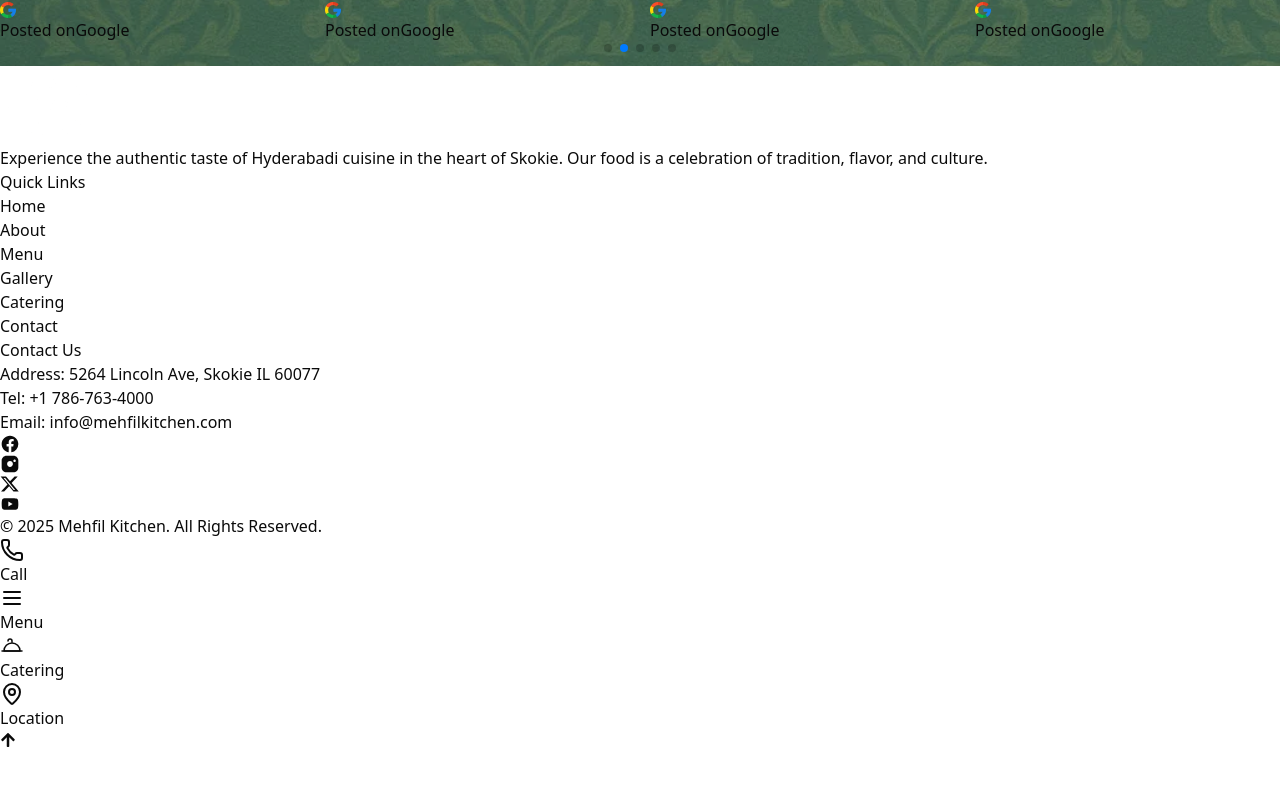
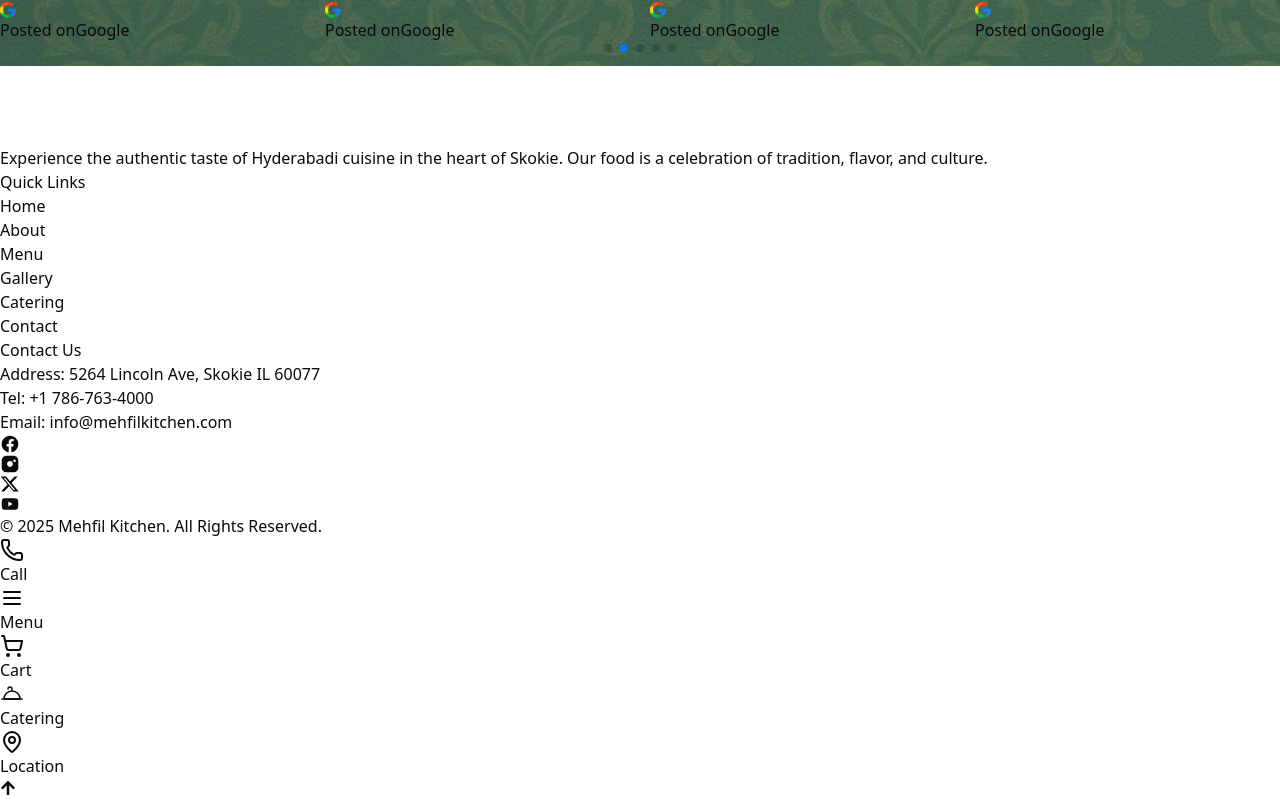
Before and after one commit to MohammedSarfaraz-droid/Mehfil-Kitchen, a Next.js app: page / in a window 1280 px wide. Shown: the part 2252-3054 px from the top of the page. Before the commit the page ends 3006 px from the top, so only its background shows below. Built offline with nearby package versions, Linux system fonts and the light colour scheme.

Commit message:
added cart option in bottommenu cart page layout slightly updated

```diff
--- a/src/components/BottomMenu.tsx
+++ b/src/components/BottomMenu.tsx
@@ -1,6 +1,8 @@
+"use client";
 import React from 'react'
-import { Phone, MapPin, Menu } from 'lucide-react'
+import { Phone, MapPin, Menu} from 'lucide-react'
 import Link from 'next/link'
+import CartIcon from './CartIcon'
 
 export const BottomMenu = () => {
   return (
@@ -13,20 +15,21 @@ export const BottomMenu = () => {
       </a>
 
       {/* Menu */}
-      <Link
-        href="/menu"
-        className="flex flex-col items-center text-xs"
-      >
+      <Link href="/menu" className="flex flex-col items-center text-xs">
         <Menu className="w-6 h-6 text-[#e6d38d]" />
         <span className="mt-1 text-white">Menu</span>
       </Link>
 
+      {/* Cart */}
+      <Link href="/cart" className="flex flex-col items-center text-xs">
+        <div className="w-6 h-6 text-[#e6d38d] flex items-center justify-center">
+          <CartIcon />
+        </div>
+        <span className="mt-1 text-white">Cart</span>
+      </Link>
+
       {/* Catering */}
-    <Link
-      href="/catering"
-      className="flex flex-col items-center text-xs"
-    >
-      {/* Elegant cloche/serving tray SVG icon for catering */}
+      <Link href="/catering" className="flex flex-col items-center text-xs">
         <span className="w-6 h-6 flex items-center justify-center">
           <svg
             width="24"
--- a/src/components/CartPage.tsx
+++ b/src/components/CartPage.tsx
@@ -27,7 +27,7 @@ export default function CartPage() {
     }
 
     return (
-        <div className="min-h-screen bg-gradient-to-b to-[#f8f5f2] from-[#c5baaa] pt-20 sm:pt-24 lg:pt-28 pb-12">
+        <div className="min-h-screen bg-gradient-to-b to-[#f8f5f2] from-[#c5baaa] pt-28 sm:pt-32  pb-12">
             <div className="max-w-7xl mx-auto px-4 sm:px-6 lg:px-8">
                 {/* Header with back button */}
                 <div className="mb-8">
@@ -57,7 +57,7 @@ export default function CartPage() {
                                 <div key={item.id} className="bg-white rounded-xl shadow-sm p-6 hover:shadow-md transition-all border border-[#f0e9e0] group">
                                     <div className="flex flex-col sm:flex-row gap-6">
                                         {/* Product Image */}
-                                        <div className="flex-shrink-0 relative overflow-hidden rounded-lg w-full sm:w-32 h-32">
+                                        <div className="flex-shrink-0 relative overflow-hidden rounded-lg w-full sm:w-32 h-64 sm:h-32">
                                             <Image
                                                 src={item.image}
                                                 alt={item.title}
@@ -123,7 +123,7 @@ export default function CartPage() {
 
                     {/* Right column - Order summary */}
                     <div className="lg:w-1/3">
-                        <div className="bg-white rounded-xl shadow-sm p-8 sticky top-8 border border-[#f0e9e0]">
+                        <div className="bg-white rounded-xl shadow-sm p-8 sticky top-[112px] border border-[#f0e9e0]">
                             <h3 className="text-2xl font-serif font-medium text-gray-800 mb-8 pb-4 border-b border-[#f0e9e0]">Order Summary</h3>
 
                             <div className="space-y-4 mb-8">
--- a/src/components/Header.tsx
+++ b/src/components/Header.tsx
@@ -24,7 +24,7 @@ export default function Navbar() {
       className={`fixed top-0 w-full z-50 transition-colors duration-300 ${scrolled ? 'bg-[#1a3c34]' : 'bg-transparent'
         }`}
     >
-      <div className="relative max-w-7xl mx-auto flex items-center justify-between px-5 py-3 min-h-[120px] ">
+      <div className="relative max-w-7xl mx-auto flex items-center justify-between px-5 py-3 min-h-[100px] ">
         {/* Logo Left (Mobile) */}
         <div className="lg:hidden">
           <Link href="/" passHref>
```
Lines whose indentation alone changed are shown as unchanged.
